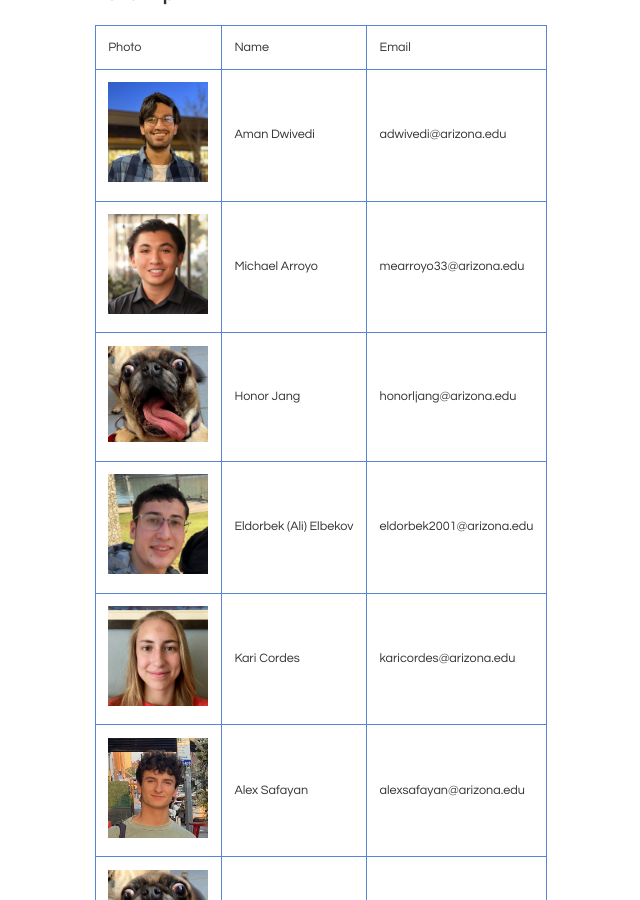
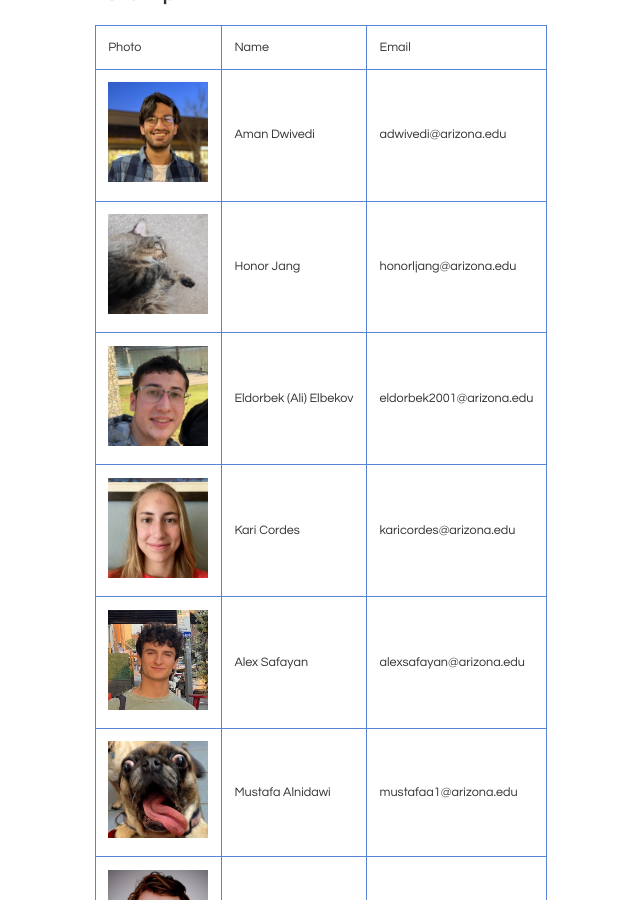
Before and after one commit to bddicken/cs110fall2022website, a Jekyll site: the page built from tas/index.md, in a window 1280 px wide and 900 px high, scrolled down 611 px. Shown: the whole window, without its empty margins (58-698 px from the left). Built offline with Jekyll 4.4.1, drawn with Linux system fonts in a browser that asks for light colours.

Commit message:
Update index.md
Delete Michael, Change Honor's pic

```diff
--- a/tas/index.md
+++ b/tas/index.md
@@ -23,8 +23,7 @@ The best way to talk with a particular TA is via office hours, so check the sche
 
 | Photo | Name | Email |
 | <img src="../images/adwivedi.jpeg" class="taimg" /> | Aman Dwivedi | adwivedi@arizona.edu |
-| <img src="../images/marroyo.jpg" class="taimg" />  | Michael Arroyo | mearroyo33@arizona.edu |
-| <img src="../images/dog.png" class="taimg" />  | Honor Jang | honorljang@arizona.edu |
+| <img src="../images/hjang.png" class="taimg" />  | Honor Jang | honorljang@arizona.edu |
 | <img src="../images/aelbekov.jpg" class="taimg" />  | Eldorbek (Ali) Elbekov | eldorbek2001@arizona.edu |
 | <img src="../images/kcordes.png" class="taimg" />  | Kari Cordes | karicordes@arizona.edu |
 | <img src="../images/asafayan.png" class="taimg" />  | Alex Safayan | alexsafayan@arizona.edu |
```
